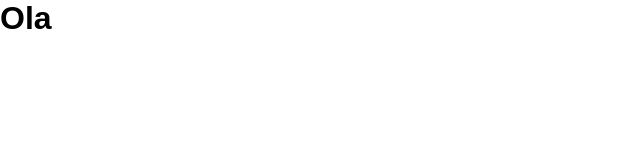
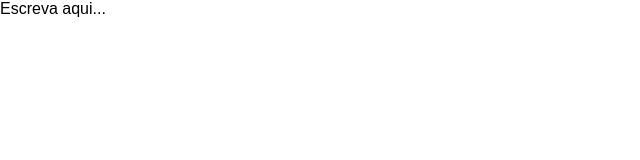
Before and after one commit to jonbrand/rich-text-editor, a React (Create React App) app: page / in a window 1280 px wide. Shown: the top 160 px of the page, without its empty margins (0-640 px from the left). Built offline with nearby package versions, Linux system fonts and the light colour scheme; a web font is replaced by a local one.

Commit message:
feat: rendering slate

```diff
--- a/package.json
+++ b/package.json
@@ -9,6 +9,8 @@
     "react": "^18.2.0",
     "react-dom": "^18.2.0",
     "react-scripts": "5.0.1",
+    "slate": "^0.81.1",
+    "slate-react": "^0.81.0",
     "web-vitals": "^2.1.0"
   },
   "scripts": {
--- a/src/App.js
+++ b/src/App.js
@@ -1,9 +1,10 @@
 import './App.css';
+import { Editor } from './components/Editor';
 
 function App() {
   return (
     <>
-      <h1>Ola</h1>
+      <Editor />
     </>
   );
 }
--- a/src/components/Editor.js
+++ b/src/components/Editor.js
@@ -0,0 +1,19 @@
+import React, { useState } from "react";
+import { createEditor } from 'slate';
+import { Slate, Editable, withReact } from 'slate-react';
+
+export const Editor = () => {
+  const [editor] = useState(() => withReact(createEditor()));
+  const initialValue = [
+    {
+      type: 'paragraph',
+      children: [{ text: 'Escreva aqui...' }],
+    },
+  ];
+
+  return(
+    <Slate editor={editor} value={initialValue}>
+      <Editable />
+    </Slate>
+  )
+}
```
Also changed, not shown: src/App.css (line endings or trailing spaces), 1 other file (tests, documents, lock files or other folders).
